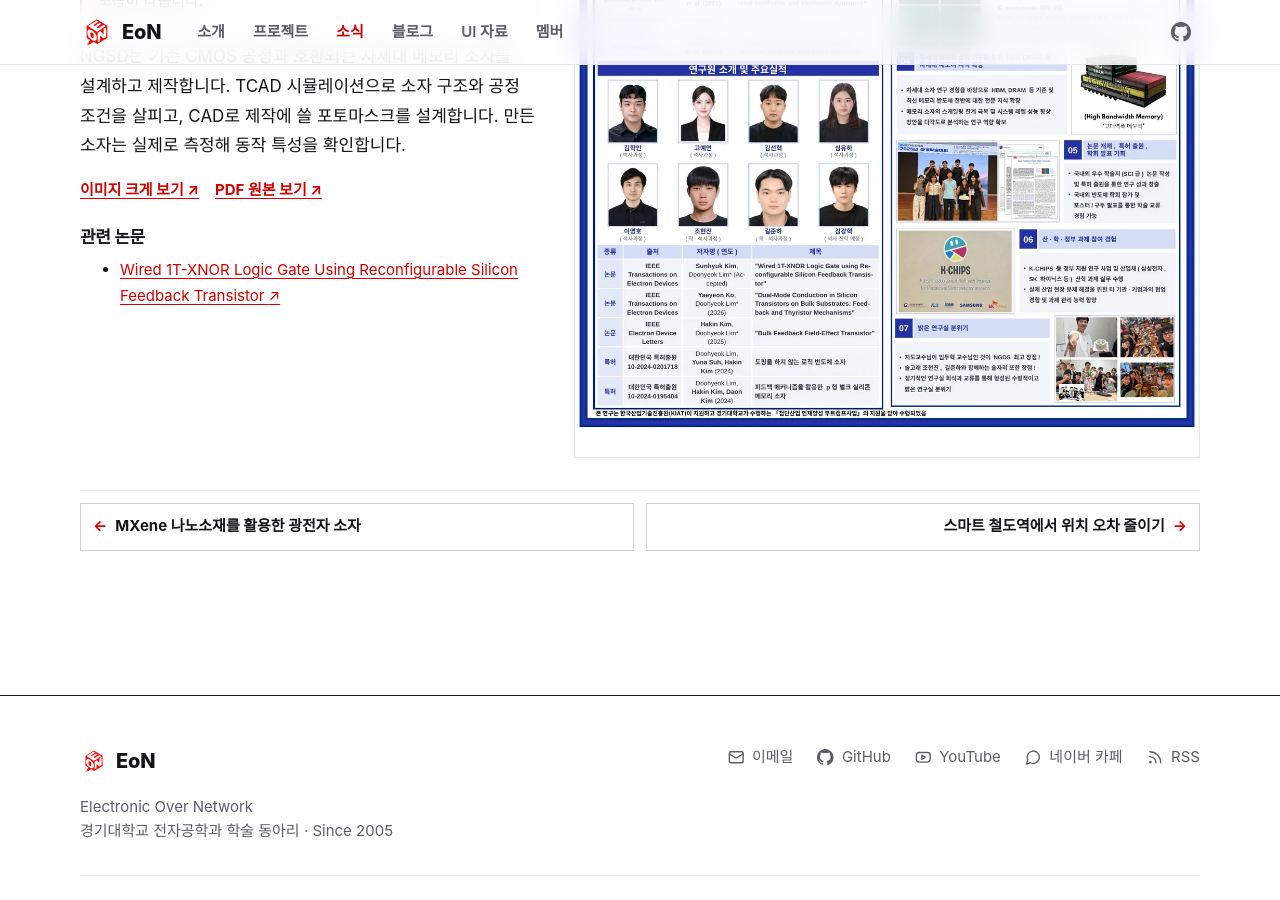
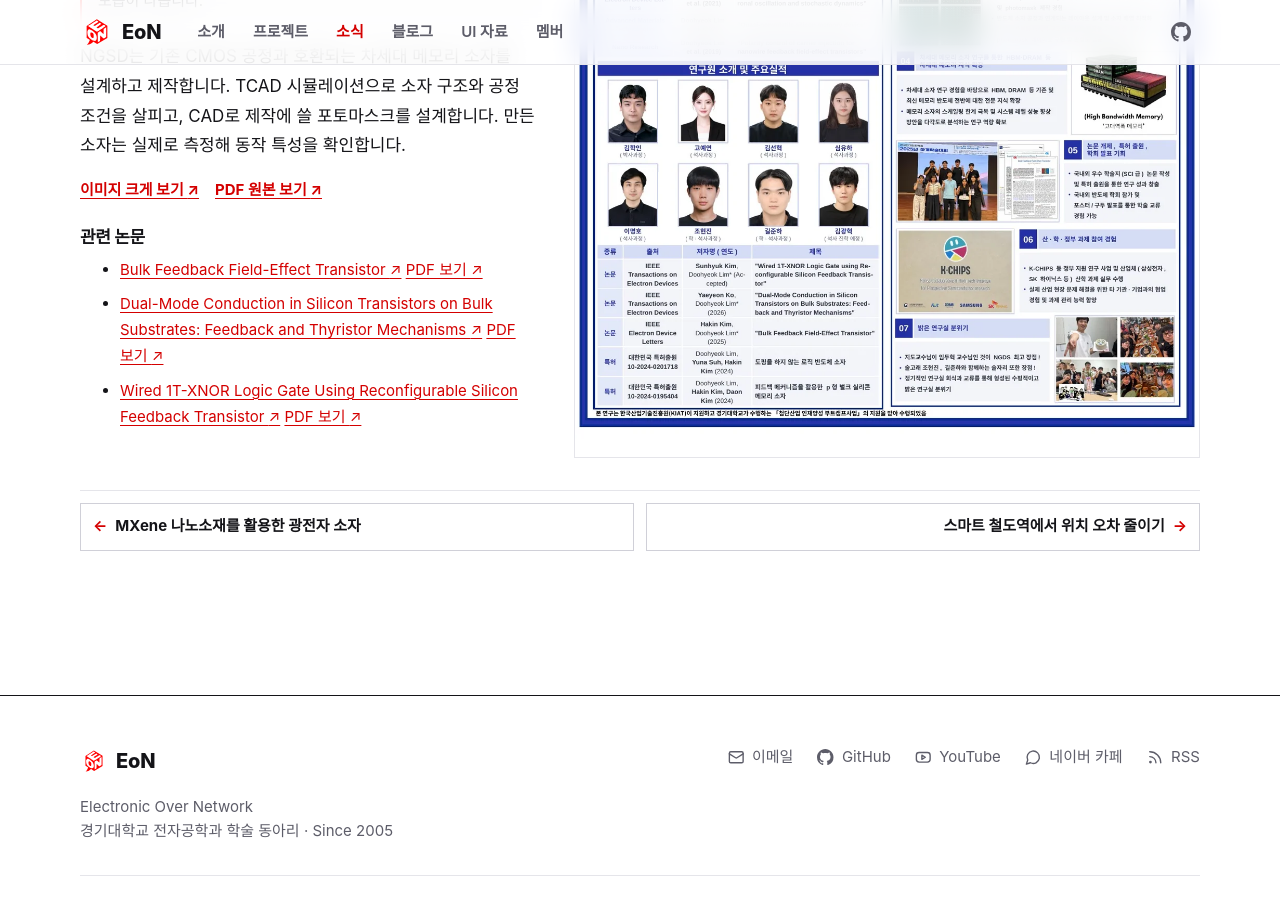
Before and after one commit to Kyonggi-EoN/kyonggi-eon.github.io, a Jekyll site: the page built from content/pages/exhibition-posters/ngsd-1.html, in a window 1280 px wide and 900 px high, scrolled down 600 px. Built offline with Jekyll 4.4.1, drawn with Linux system fonts in a browser that asks for light colours; some web fonts are replaced.

Commit message:
전시: NGSD·ASNL 포스터에 논문 PDF 첨부

```diff
--- a/_layouts/exhibition-poster.html
+++ b/_layouts/exhibition-poster.html
@@ -67,7 +67,12 @@ layout: default
         <h2 id="poster-papers">관련 논문</h2>
         <ul>
           {% for paper in poster.papers %}
-          <li><a href="https://doi.org/{{ paper.doi | escape }}">{{ paper.title | escape }} <span aria-hidden="true">↗</span></a></li>
+          <li>
+            <a href="https://doi.org/{{ paper.doi | escape }}">{{ paper.title | escape }} <span aria-hidden="true">↗</span></a>
+            {% if paper.file %}
+            <a href="{{ poster_dir }}papers/{{ paper.file }}.pdf" aria-label="{{ paper.title | escape }} PDF 보기">PDF 보기 <span aria-hidden="true">↗</span></a>
+            {% endif %}
+          </li>
           {% endfor %}
         </ul>
       </section>
--- a/content/_news/2026/2026-11-22-ee-exhibition-posters.md
+++ b/content/_news/2026/2026-11-22-ee-exhibition-posters.md
@@ -226,8 +227,15 @@ sections:
         team: NGSD
         file: NGSD_1
         papers:
+          - title: Bulk Feedback Field-Effect Transistor
+            doi: 10.1109/LED.2025.3588262
+            file: ngsd-bulk-feedback-fet
+          - title: 'Dual-Mode Conduction in Silicon Transistors on Bulk Substrates: Feedback and Thyristor Mechanisms'
+            doi: 10.1109/TED.2026.3732639
+            file: ngsd-dual-mode-conduction
           - title: Wired 1T-XNOR Logic Gate Using Reconfigurable Silicon Feedback Transistor
             doi: 10.1109/TED.2026.3751618
+            file: ngsd-wired-1t-xnor
         title: 차세대반도체소자 연구실
         summary: NGSD는 기존 CMOS 공정과 호환되는 차세대 메모리 소자를 설계하고 제작합니다. TCAD 시뮬레이션으로 소자 구조와 공정 조건을 살피고, CAD로 제작에 쓸 포토마스크를 설계합니다. 만든 소자는 실제로 측정해 동작 특성을 확인합니다.
         look: "오른쪽에서 색으로 표시한 소자 단면은 TCAD 시뮬레이션 화면입니다. 바로 아래 포토마스크 그림에는 소자 패턴을 배치한 모습이 나옵니다."
```
Also changed, not shown: other parts of content/_news/2026/2026-11-22-ee-exhibition-posters.md (+1 -0 lines), 4 other files.
